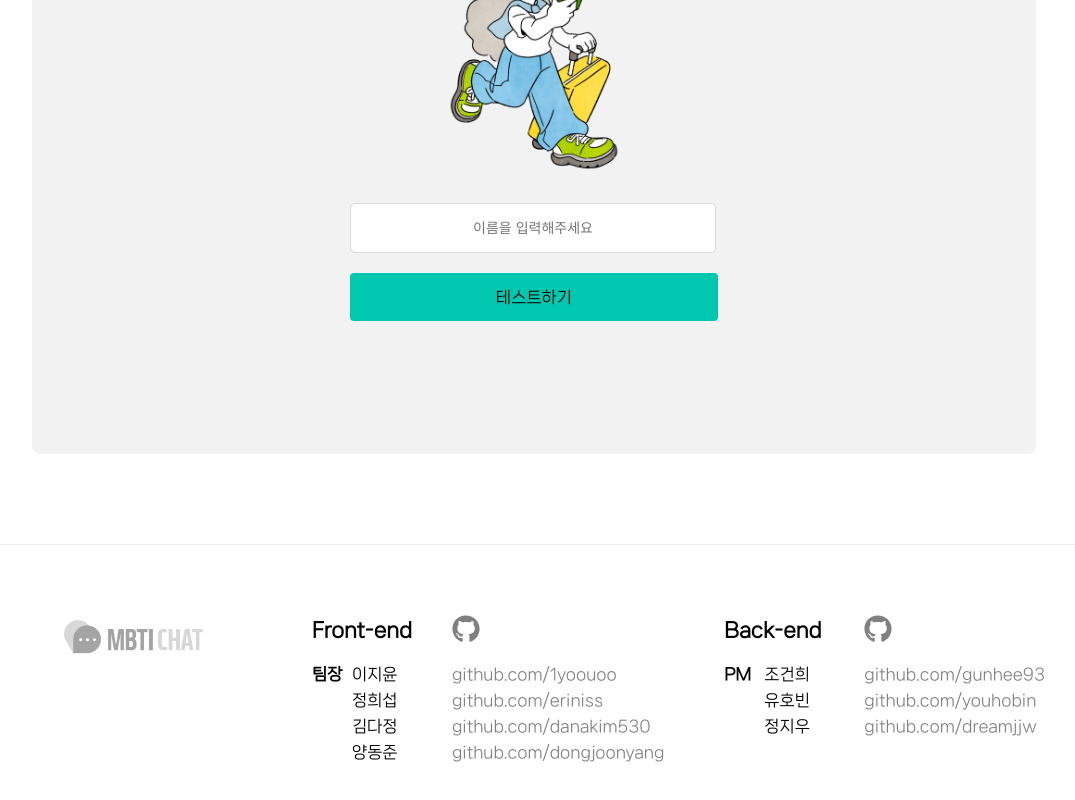
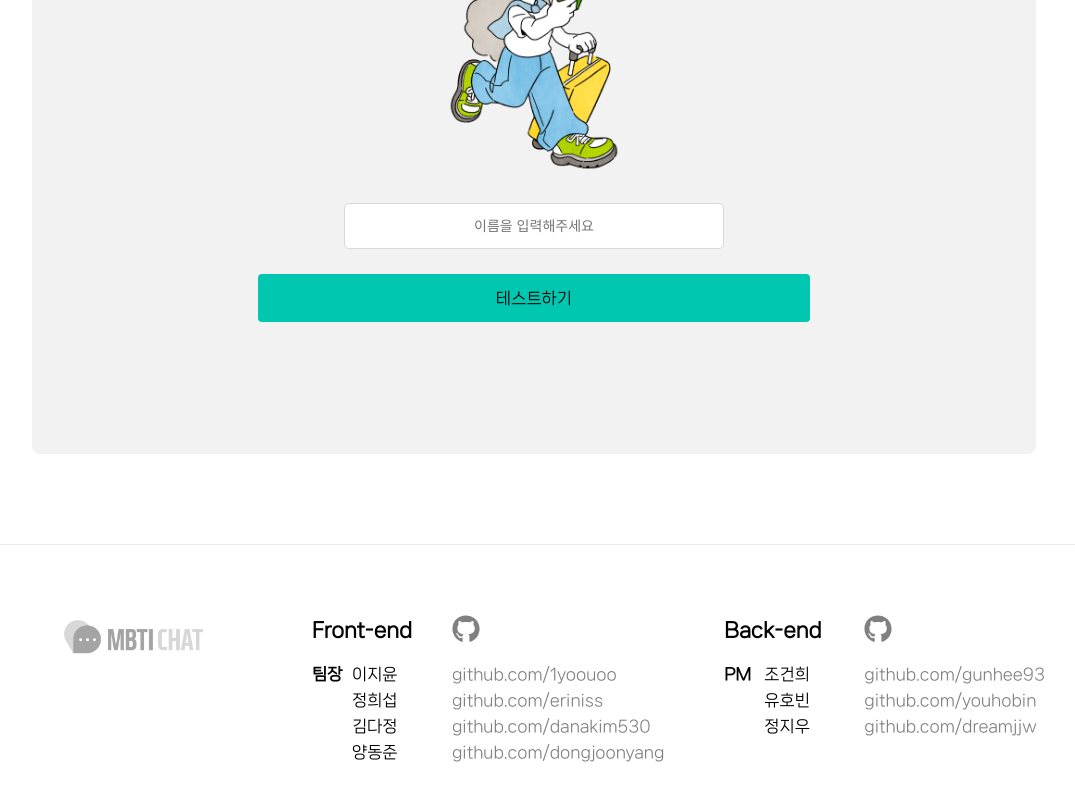
Before and after one commit to Sassy-Project/front-mbti-chat, a React (Create React App) app: page / in a window 1280 px wide. Shown: the part 925-1725 px from the top of the page, without its empty margins (106-1181 px from the left). Built offline with nearby package versions, Linux system fonts and the light colour scheme.

Commit message:
fix: startTest.tsx input&button size

```diff
--- a/src/components/MbtiTest/startTest.module.scss
+++ b/src/components/MbtiTest/startTest.module.scss
@@ -35,20 +35,37 @@
     height: 250px;
     background-color: #f2f2f2;
   }
-  &__form {
+  &__input {
+    height: 48px;
     width: 40%;
+    padding: 14px 5px;
+    border-radius: 5px;
+    border: 1px solid #d9d9d9;
+    margin: 0 auto 25px;
+    font-size: 14px;
+    text-align: center;
+  }
+  &__button {
+    width: 60%;
     margin: auto;
-    // border: 1px solid red;
     background-color: #f2f2f2;
-    &__name {
-      height: 48px;
-      width: 93.5%;
-      padding: 0 10px;
-      border-radius: 5px;
-      border: 1px solid #d9d9d9;
-      margin: 0 auto 20px;
-      font-size: 14px;
-      text-align: center;
-    }
   }
 }
+
+@include tablet {
+  .startTest__input {
+    width: 50%;
+  }
+  .startTest__button {
+    width: 70%;
+  }
+}
+
+@include mobile {
+  .startTest__input {
+    width: 70%;
+  }
+  .startTest__button {
+    width: 90%;
+  }
+}
--- a/src/components/MbtiTest/startTest.tsx
+++ b/src/components/MbtiTest/startTest.tsx
@@ -20,14 +20,14 @@ const StartTest = () => {
         총 16개의 유형의 MBTI 성향을 기반으로 여행 스타일 속 나의 모습을 알아보아요
       </div>
       <img src={`${process.env.PUBLIC_URL}/images/mbtiTest/mbtiTest-start.png`} alt='이미지' />
-      <form className={styles.startTest__form} onSubmit={onSubmit}>
       <input
-          className={styles.startTest__form__name}
+        className={styles.startTest__input}
         type='text'
         onChange={onChange}
         placeholder='이름을 입력해주세요'
         required
       />
+      <form className={styles.startTest__button} onSubmit={onSubmit}>
         <Button text='테스트하기' />
       </form>
     </div>
```
Lines whose indentation alone changed are shown as unchanged.
